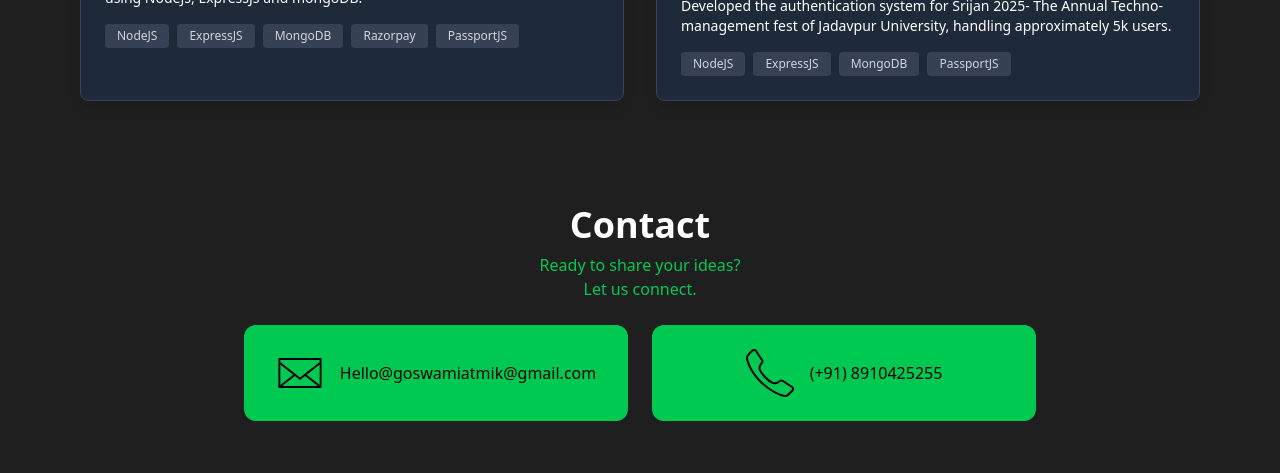
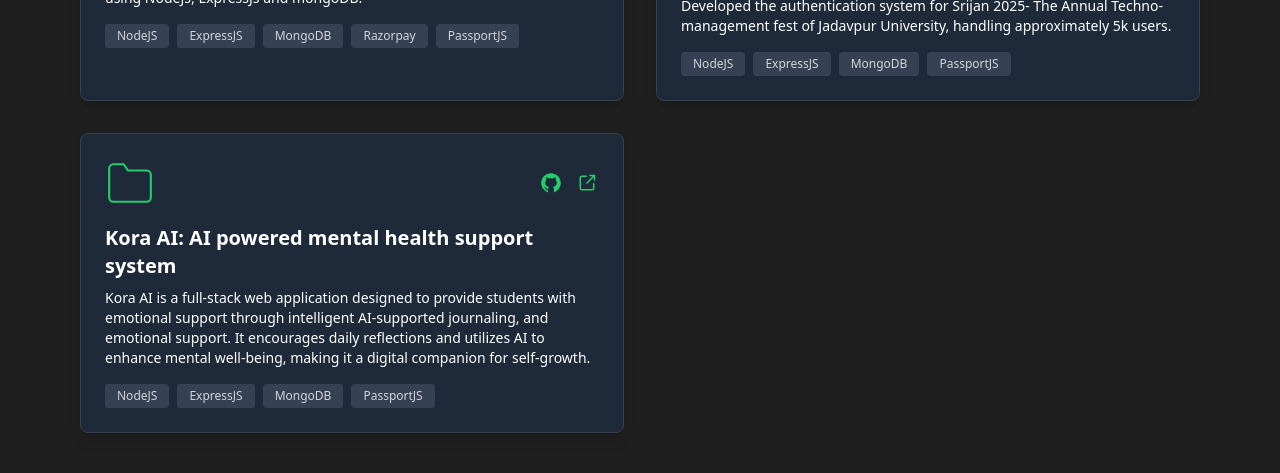
Before and after one commit to atmikgoswami/atmikgoswami, a React (Vite) app: page / in a window 1280 px wide. Shown: the part 2360-2833 px from the top of the page. Built offline with nearby package versions, Linux system fonts and the light colour scheme.

Commit message:
add Kora project

```diff
--- a/src/components/Project/Project.jsx
+++ b/src/components/Project/Project.jsx
@@ -40,6 +40,15 @@ export default function Project({ theme }) {
         "Developed the authentication system for Srijan 2025- The Annual Techno-management fest of Jadavpur University, handling approximately 5k users.",
       github: "",
       live: "https://srijanju.in/login",
+      tech: ["NodeJS", "ExpressJS", "MongoDB", "PassportJS"],
+    },
+    {
+      title:
+        "Kora AI: AI powered mental health support system",
+      description:
+        "Kora AI is a full-stack web application designed to provide students with emotional support through intelligent AI-supported journaling, and emotional support. It encourages daily reflections and utilizes AI to enhance mental well-being, making it a digital companion for self-growth.",
+      github: "https://github.com/atmikgoswami/kora-frontend",
+      live: "https://kora25.netlify.app/",
       tech: ["NodeJS", "ExpressJS", "MongoDB", "PassportJS"],
     },
   ];
```
